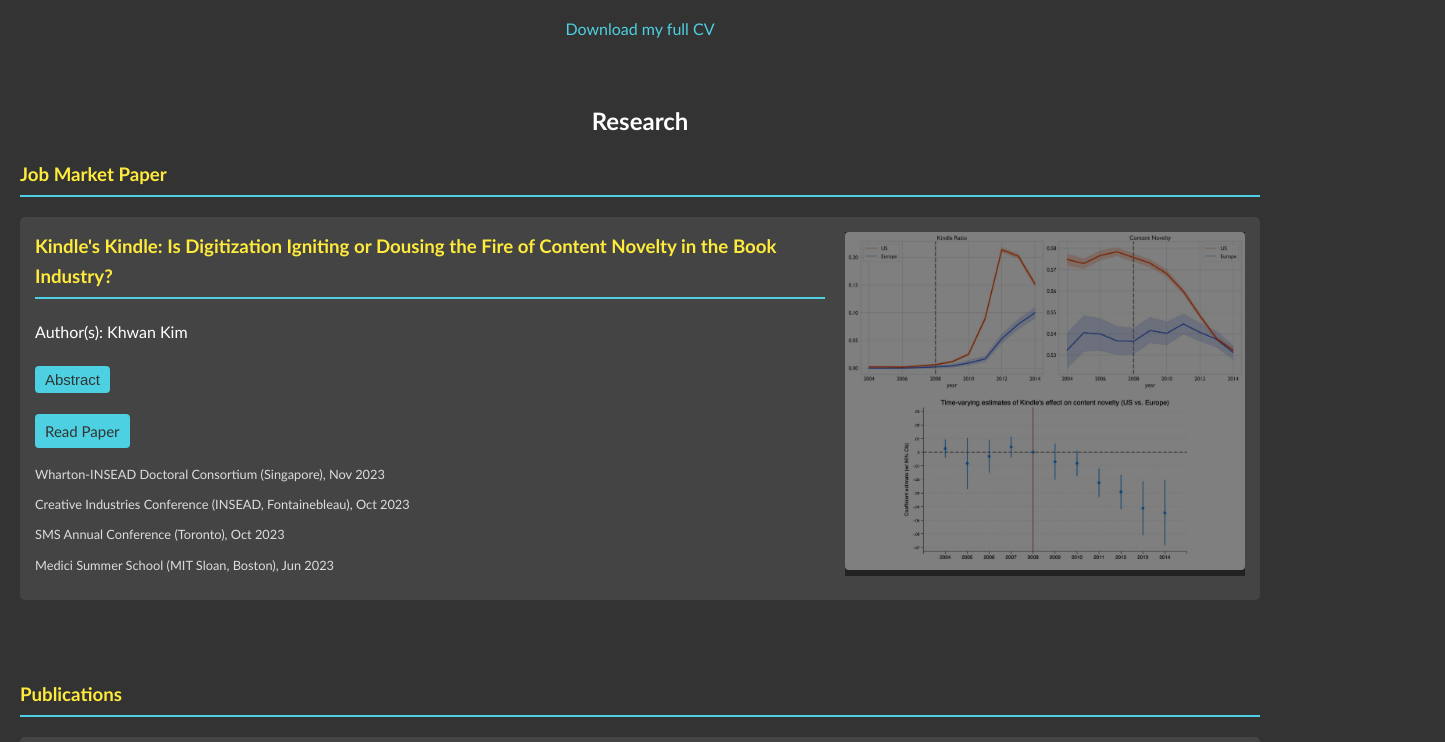
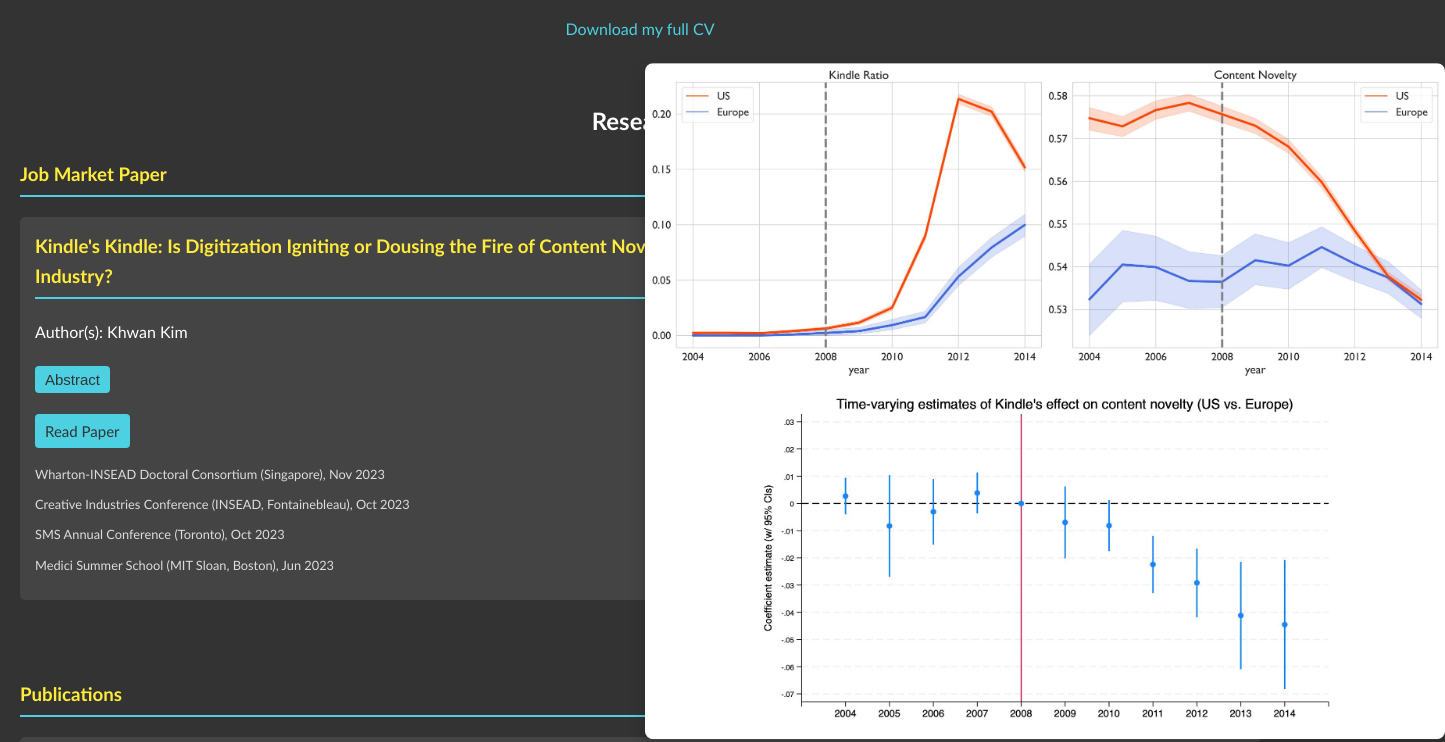
Before and after one commit to KhwanKim/khwankim.github.io, a plain HTML site: page index.html in a window 1280 px wide. In both pictures the pointer is over the picture 1045 px from the left and 1352 px from the top of the page. Shown: the part 952-1694 px from the top of the page, 1445 px wide, since content can reach past the window. Drawn offline with Linux system fonts and the light colour scheme.

Commit message:
Update style.css

```diff
--- a/style.css
+++ b/style.css
@@ -219,7 +219,6 @@ Copy code
 .paper-figure {
     flex: 2 1 300px; /* flex-grow: 2, flex-shrink: 1, flex-basis: 300px */
     max-width: 400px; /* Adjust as needed */
-    position: relative;
     overflow: visible; /* or 'hidden', depending on the desired effect */
 }
 
@@ -234,20 +233,12 @@ Copy code
 }
 
 .paper-figure img:hover {
-    transform: scale(1.5);
+    transform: scale(2);
+    transition: transform 0.3s ease-in-out;
+    box-shadow: 0 4px 8px 0 rgba(0,0,0,0.2); /* Optional: Adds a shadow to make the image pop out */
     z-index: 10; /* Ensure the enlarged image is above other content */
 }
 
-.paper-figure:hover::before {
-    content: '';
-    position: absolute;
-    top: 0;
-    left: 0;
-    right: 0;
-    bottom: 0;
-    background: rgba(0, 0, 0, 0.5); /* Semi-transparent black background */
-    z-index: 5; /* Ensure the overlay is below the image but above other content */
-}
 
 .paper-overview {
     color: #dddddd; /* Lighter color for less emphasis */
```
